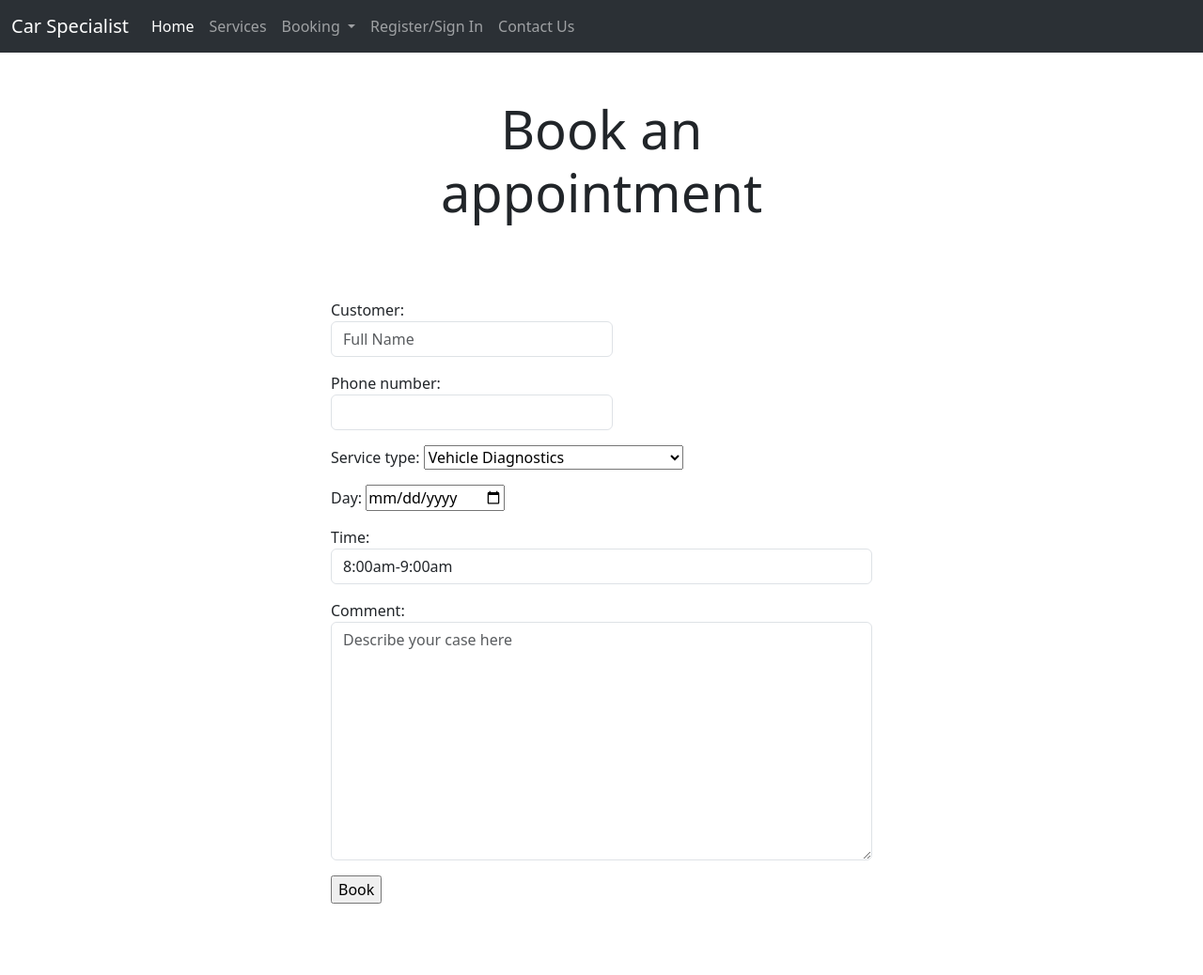
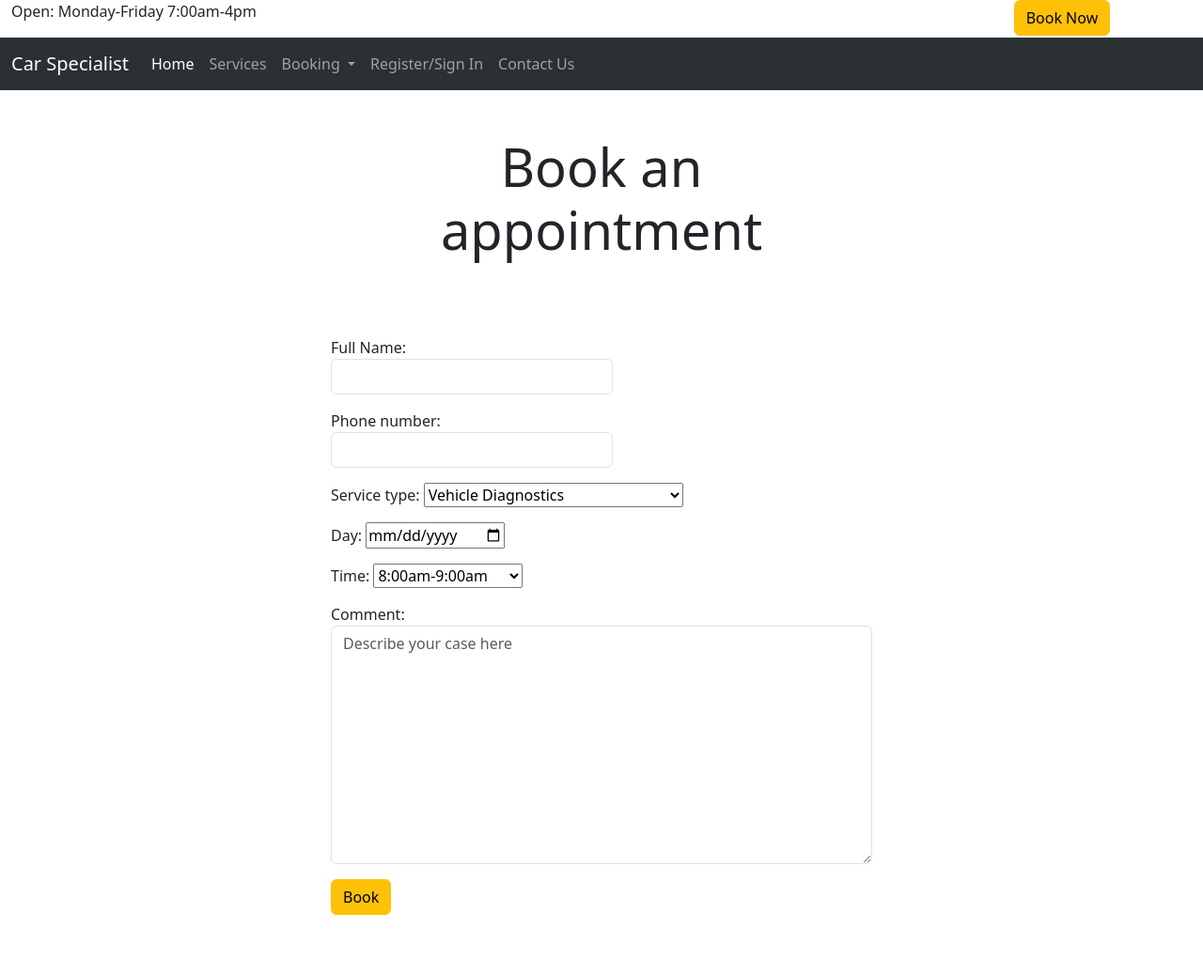
Before and after one commit to NatasaMiric/car-specialist, a Django app: page /booking/ in a window 1280 px wide. Shown: the whole page at 94% size. Before the commit the page ends 962 px from the top, so only its background shows below. Run offline with Django 3.2, Linux system fonts and the light colour scheme; some libraries are stand-ins or nearby versions.

Commit message:
feat: Add source code booking form view

```diff
--- a/carspecialist/urls.py
+++ b/carspecialist/urls.py
@@ -14,12 +14,10 @@ Including another URLconf
     2. Add a URL to urlpatterns:  path('blog/', include('blog.urls'))
 """
 from django.contrib import admin
-from django.urls import path
-from workshop import views
+from django.urls import path, include
 
 
 urlpatterns = [
     path('admin/', admin.site.urls),
-    path('', views.HomePage.as_view(), name='home'),
-    path('booking/', views.BookingView.as_view(), name='booking'),
+    path('', include('workshop.urls'), name='workshop_urls'),
 ]
--- a/templates/base.html
+++ b/templates/base.html
@@ -23,6 +23,16 @@
 </head>
 
 <body>
+    <div class="container-fluid">
+        <div class="row">
+            <div class="col-10">
+                <p>Open: Monday-Friday 7:00am-4pm</p>
+            </div>
+            <div class="col-2">
+                <button type="submit" class="btn btn-warning">Book Now</button>
+            </div>
+        </div>
+    </div>
     <!-- Navigation -->
     <nav class="navbar bg-dark navbar-expand-lg bg-body-tertiary" data-bs-theme="dark">
         <div class="container-fluid">
@@ -37,7 +47,7 @@
                         <a class="nav-link active" aria-current="page" href="{% url 'home' %}">Home</a>
                     </li>
                     <li class="nav-item">
-                        <a class="nav-link" href="#">Services</a>
+                        <a class="nav-link" href="">Services</a>
                     </li>
                     <li class="nav-item dropdown">
                         <a class="nav-link dropdown-toggle" href="#" role="button" data-bs-toggle="dropdown"
@@ -45,7 +55,7 @@
                             Booking
                         </a>
                         <ul class="dropdown-menu">
-                            <li><a class="dropdown-item" href="{% url 'booking' %}">Book An appointment</a></li>
+                            <li><a class="dropdown-item" href="{% url 'booking' %}">Book a service</a></li>
                             <li><a class="dropdown-item" href="#">My bookings</a></li>
                         </ul>
                     </li>
@@ -67,6 +77,7 @@
     </main>
     <!-- Footer -->
 
+
     <script src="https://cdn.jsdelivr.net/npm/bootstrap@5.3.0-alpha1/dist/js/bootstrap.bundle.min.js"
         integrity="sha384-w76AqPfDkMBDXo30jS1Sgez6pr3x5MlQ1ZAGC+nuZB+EYdgRZgiwxhTBTkF7CXvN" crossorigin="anonymous">
     </script>
--- a/templates/booking.html
+++ b/templates/booking.html
@@ -10,10 +10,12 @@
         <div class="row">
             <div class="col-12">
                 <div class="form-group">
-                    <form method="POST">
+                    <form method="POST" action="./">
                         {% csrf_token %}
                         {{ form.as_p }}
-                        <input type="submit" value="Book">
+                        <p>
+                            <button type="submit" class="btn btn-warning">Book</button>
+                        </p>
                     </form>
                 </div>
             </div>
--- a/templates/contact.html
+++ b/templates/contact.html
@@ -0,0 +1,5 @@
+{% extends "base.html" %}
+
+{% block content %}
+
+{%endblock%}
--- a/templates/register_signin.html
+++ b/templates/register_signin.html
@@ -0,0 +1,5 @@
+{% extends "base.html" %}
+
+{% block content %}
+
+{%endblock%}
--- a/templates/services.html
+++ b/templates/services.html
@@ -0,0 +1,5 @@
+{% extends "base.html" %}
+
+{% block content %}
+
+{%endblock%}
--- a/workshop/admin.py
+++ b/workshop/admin.py
@@ -5,9 +5,9 @@ from .models import Booking
 
 @admin.register(Booking)
 class BookingAdmin(admin.ModelAdmin):
-    list_display = ('customer', 'service_type', 'created_on')
-    search_fields = ['customer']
-    list_filter = ('created_on',)
+    list_display = ('user', 'service_type', 'created_on', 'approved')
+    search_fields = ['user']
+    list_filter = ('created_on', 'approved')
     actions = ['approve_bookings']
 
     def approve_bookings(self, request, queryset):
--- a/workshop/forms.py
+++ b/workshop/forms.py
@@ -6,21 +6,23 @@ class BookingForm(forms.ModelForm):
 
     class Meta:
         model = Booking
-        fields = ('customer', 'phone_number', 'service_type', 'day', 'time',
+
+        fields = ('user', 'phone_number', 'service_type', 'day', 'time',
                   'comment')
-
         widgets = {
-            'customer': forms.TextInput(attrs={'class': 'form-control',
-                                        'placeholder': 'Full Name',
-                                               'style': 'width: 300px;'
-                                               }),
+            'user': forms.TextInput(attrs={'class': 'form-control',
+                                    'style': 'width: 300px;'
+                                    }),
             'phone_number': forms.TextInput(attrs={'class': 'form-control',
                                                    'style': 'width: 300px;'
                                                    }),
             'service_type': forms.Select(),
             'day':  forms.NumberInput(attrs={'type': 'date'}),
-            'time': forms.Select(attrs={'class': 'form-control'}),
+            'time': forms.Select(),
             'comment': forms.Textarea(attrs={'class': 'form-control',
                                       'placeholder': 'Describe your case here'}
                                       )
         }
+        labels = {
+            'user': 'Full Name'
+        }
--- a/workshop/models.py
+++ b/workshop/models.py
@@ -4,7 +4,7 @@ from datetime import datetime
 
 SERVICE_TYPE = (
     ('Vehicle Diagnostics', 'Vehicle Diagnostics'),
-    ('Start and charging system repairs', 'Start and charging system repairs'),
+    ('Starting and charging system repairs', 'Start and charging system repairs'),
     ('Replacement of light bulbs', 'Replacement of light bulbs'),
     ('AC service', 'AC service'),
     ('Clutch replacement', 'Clutch replacement'),
@@ -26,8 +26,8 @@ AVAILABLE_TIME = (
 
 
 class Booking(models.Model):
-    customer = models.ForeignKey(User, on_delete=models.CASCADE,
-                                 related_name="user_bookings")
+    user = models.ForeignKey(User, on_delete=models.CASCADE,
+                             related_name="user_bookings")
     phone_number = models.CharField(max_length=12, blank=False, null=False)
     service_type = models.CharField(max_length=50, choices=SERVICE_TYPE,
                                     blank=False, null=False, default='')
@@ -43,4 +43,4 @@ class Booking(models.Model):
         ordering = ['created_on']
 
     def __str__(self):
-        return f"{self.customer} | day: {self.day} | time: {self.time}"
+        return f"{self.user} | day: {self.day} | time: {self.time}"
--- /dev/null
+++ b/workshop/urls.py
@@ -0,0 +1,7 @@
+from django.urls import path
+from . import views
+
+urlpatterns = [
+    path('', views.HomePage.as_view(), name='home'),
+    path('booking/', views.BookingView.as_view(), name='booking'),
+]
--- a/workshop/views.py
+++ b/workshop/views.py
@@ -1,8 +1,9 @@
-from django.shortcuts import render
+from django.shortcuts import render, redirect
 from django.views import View
 from django.views.generic.edit import CreateView
 from .models import Booking
 from .forms import BookingForm
+from django.http import HttpResponseRedirect
 
 
 class HomePage(View):
@@ -12,7 +13,18 @@ class HomePage(View):
 
 
 class BookingView(CreateView):
-    model = Booking
     form_class = BookingForm
     template_name = 'booking.html'
-    success_url = 'booking'
+    context = {}
+
+    def get(self, request, *args, **kwargs):
+        form = self.form_class()
+        return render(request, self.template_name, {'form': form})
+
+    def post(self, request, *args, **kwargs):
+        form = self.form_class(request.POST)
+        if form.is_valid():
+            form.save()
+            return redirect('index.html')
+
+        return render(request, self.template_name, {'form': form})
```
Also changed, not shown: workshop/migrations/0003_auto_20230217_1650.py (added).
